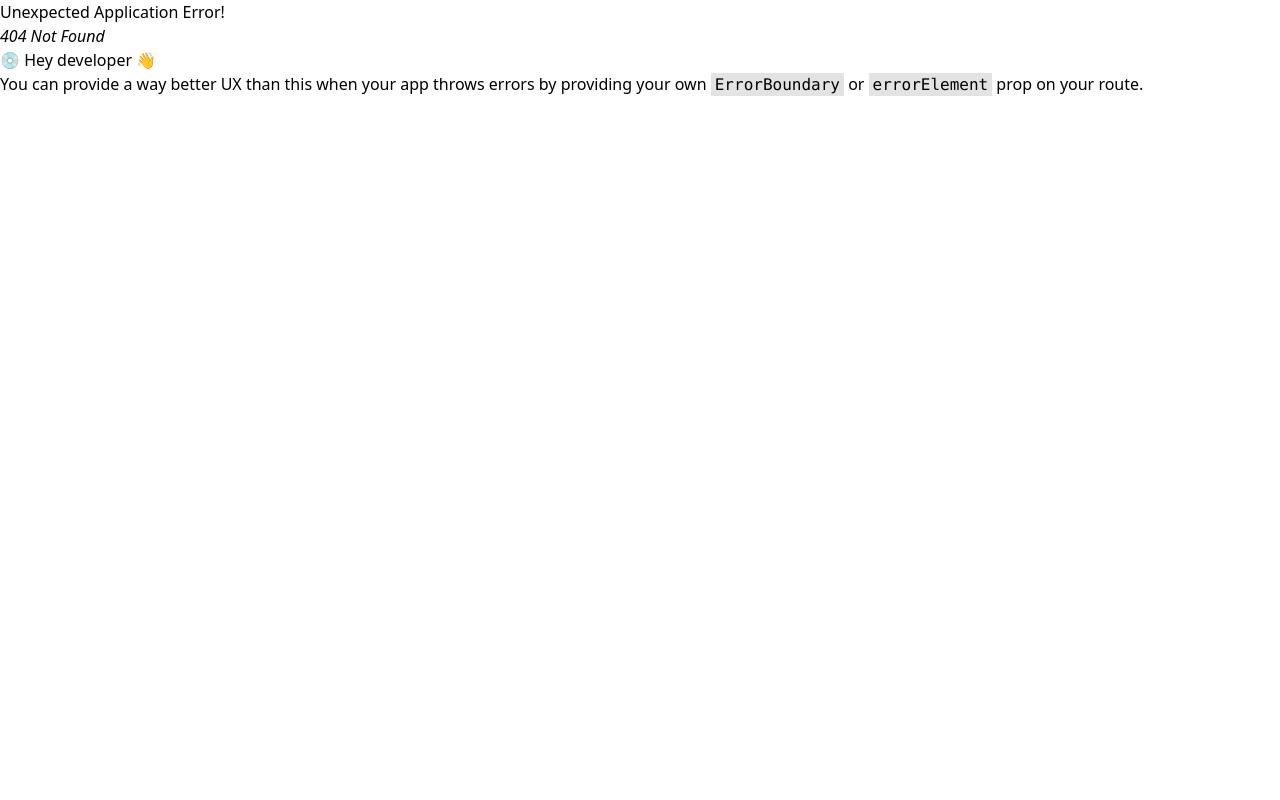
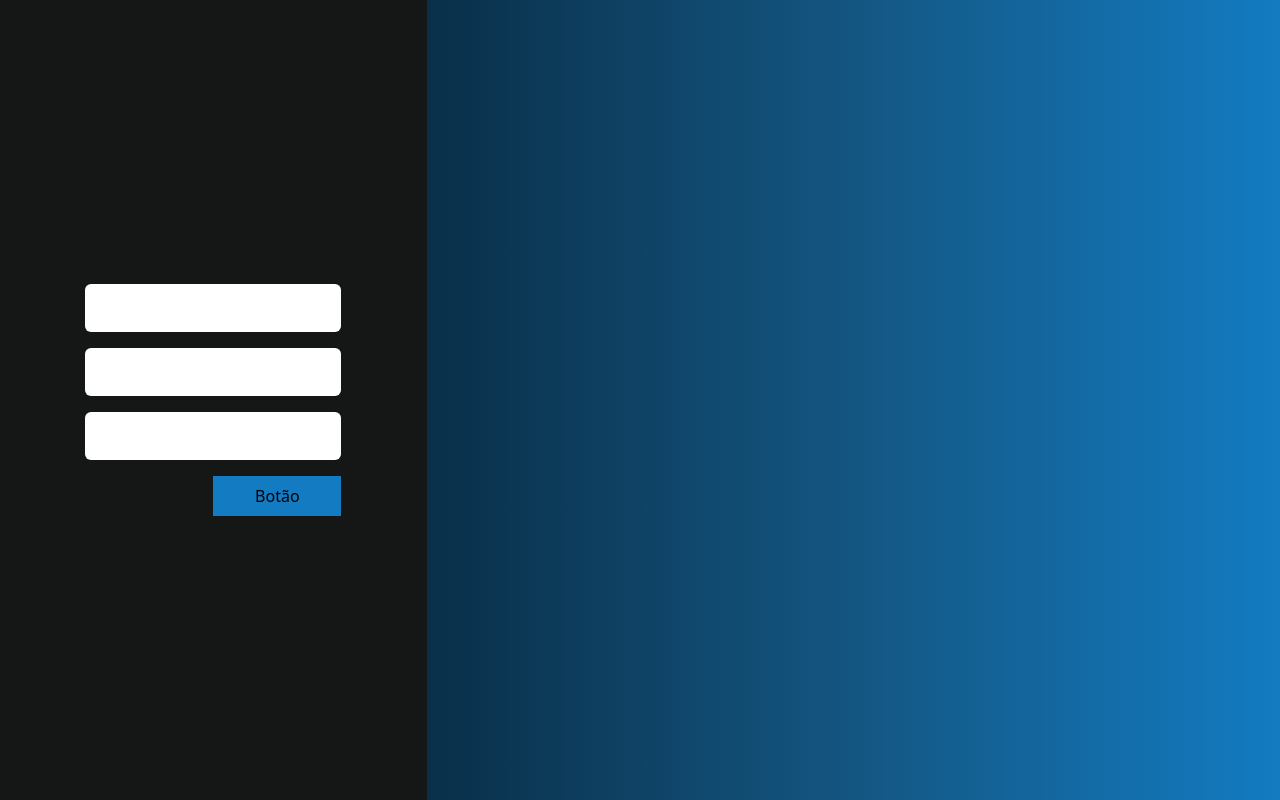
Before and after one commit to Miles-Manager/Web_Miles_Manager, a React (Vite) app: page /sign-up in a window 1280 px wide. Before the commit this address had no page. Built offline with nearby package versions, Linux system fonts and the light colour scheme.

Commit message:
🚀 feat(WIP): start sign-up page structure

```diff
--- a/src/index.css
+++ b/src/index.css
@@ -3,7 +3,7 @@
 @tailwind utilities;
 
 * {
-	@apply p-0 m-0 box-border;
+	@apply p-0 m-0 box-border outline-none ;
 }
 
 html, body, #root {
--- a/src/pages/sign-up/index.tsx
+++ b/src/pages/sign-up/index.tsx
@@ -1,7 +1,17 @@
 export const SignUp: React.FC = () => {
 	return (
-		<div className="">
-			<h1>SignUp</h1>
+		<div className="text-bold grid h-full w-full  lg:grid-cols-5 xl:grid-cols-3">
+			<div className="flex items-center bg-project-gray-900 lg:col-span-2 xl:col-span-1">
+				<div className="m-auto flex w-3/5 flex-col gap-4">
+					<input type="text" className="rounded-md p-3" />
+					<input type="text" className="rounded-md p-3" />
+					<input type="text" className="rounded-md p-3" />
+					<button className="h-10 w-32 self-end bg-project-blue-100">
+						Botão
+					</button>
+				</div>
+			</div>
+			<div className="hidden  bg-gradient-to-r from-project-blue-300 via-project-blue-200 to-project-blue-100 lg:col-span-3 lg:flex xl:col-span-2"></div>
 		</div>
 	)
 }
--- a/src/routes.tsx
+++ b/src/routes.tsx
@@ -1,9 +1,11 @@
 import { createBrowserRouter } from 'react-router-dom'
 import { Home } from '@pages/home'
+import { SignUp } from './pages/sign-up'
 
 /* v6 https://reactrouter.com/en/main/upgrading/v6-data */
 
 export const router = createBrowserRouter([
 	{ path: '/', Component: Home },
+	{ path: '/sign-up', Component: SignUp },
 	/* ... all other routes */
 ])
```
